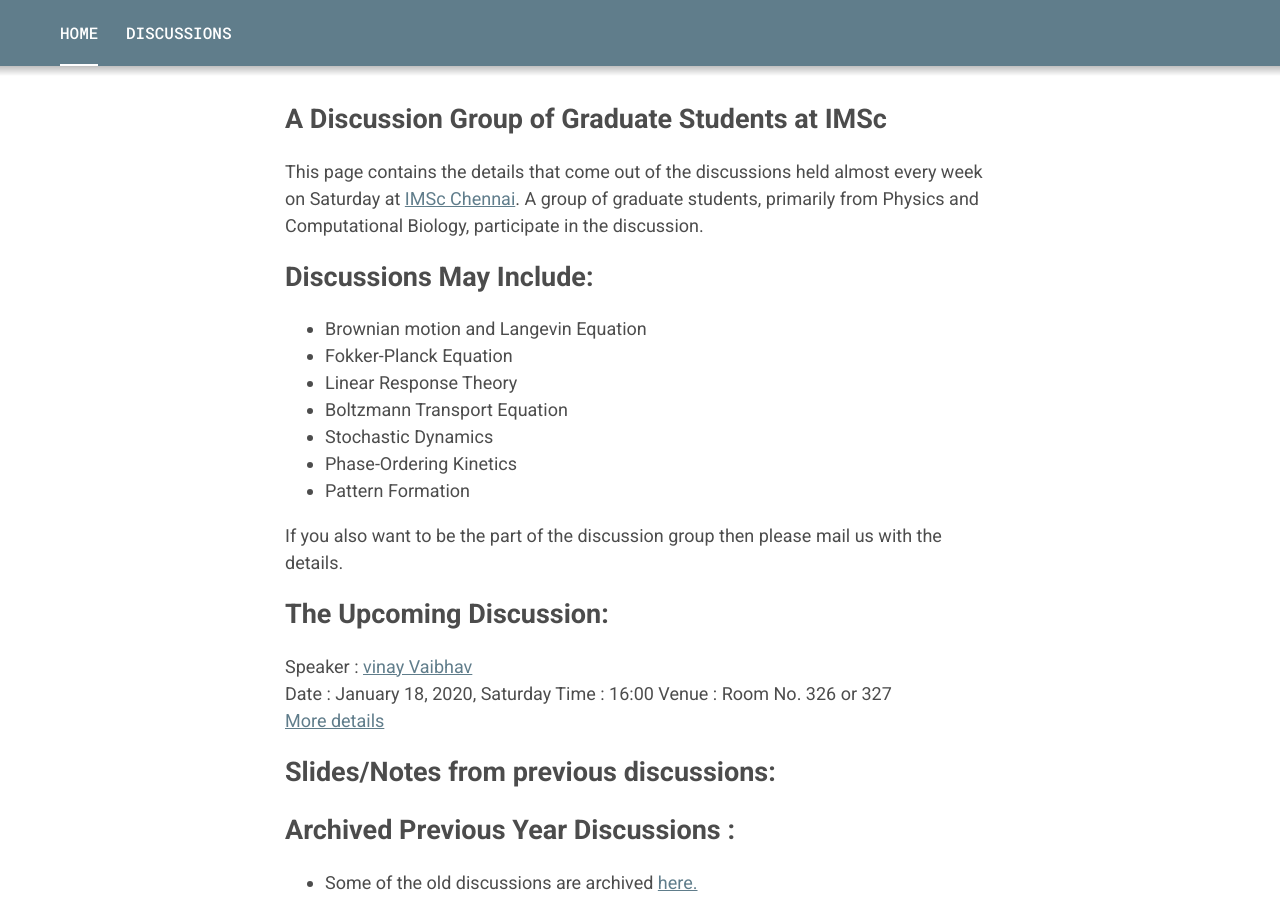
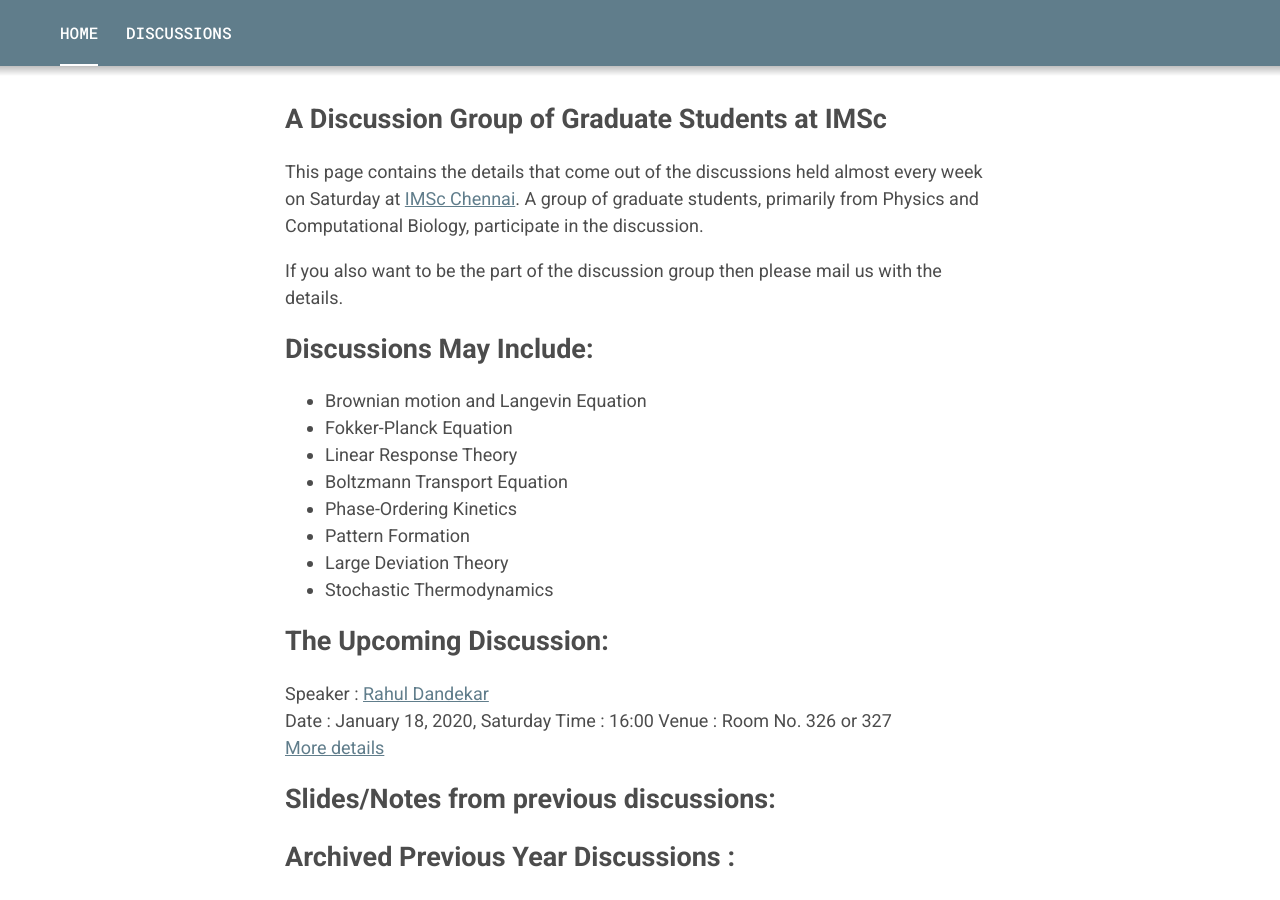
Before and after one commit to vinayphys/discussion2020, a Jekyll site: the page built from index.markdown, in a window 1280 px wide and 900 px high, scrolled down 312 px. Built offline with Jekyll 4.4.1, drawn with Linux system fonts in a browser that asks for light colours.

Commit message:
Update index.markdown

```diff
--- a/index.markdown
+++ b/index.markdown
@@ -7,19 +7,20 @@ subtitle: Condensed Matter and Biological Physics
 
 This page contains the details that come out of the discussions held almost every week on Saturday at [IMSc Chennai](https://www.imsc.res.in/). A group of graduate students, primarily from Physics and Computational Biology, participate in the discussion.
 
+If you also want to be the part of the discussion group then please mail us with the details.
+
 ## Discussions May Include:
 * Brownian motion and Langevin Equation
 * Fokker-Planck Equation
 * Linear Response Theory
 * Boltzmann Transport Equation
-* Stochastic Dynamics
 * Phase-Ordering Kinetics
 * Pattern Formation
-
-If you also want to be the part of the discussion group then please mail us with the details.
+* Large Deviation Theory
+* Stochastic Thermodynamics
 
 ## The Upcoming Discussion:
-Speaker :      [vinay Vaibhav](https://www.imsc.res.in/~vinayv/)
+Speaker :      [Rahul Dandekar](https://www.imsc.res.in/rahul_sunil_dandekar)
 Date    :      January 18, 2020, Saturday
 Time    :      16:00
 Venue   :      Room No. 326 or 327
```
